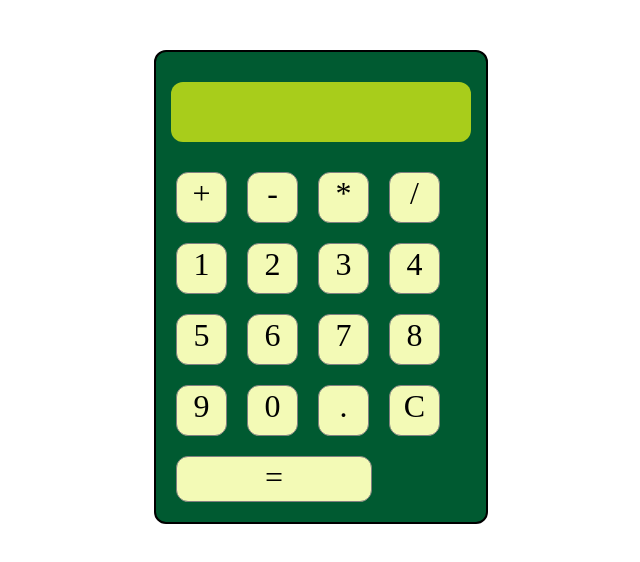
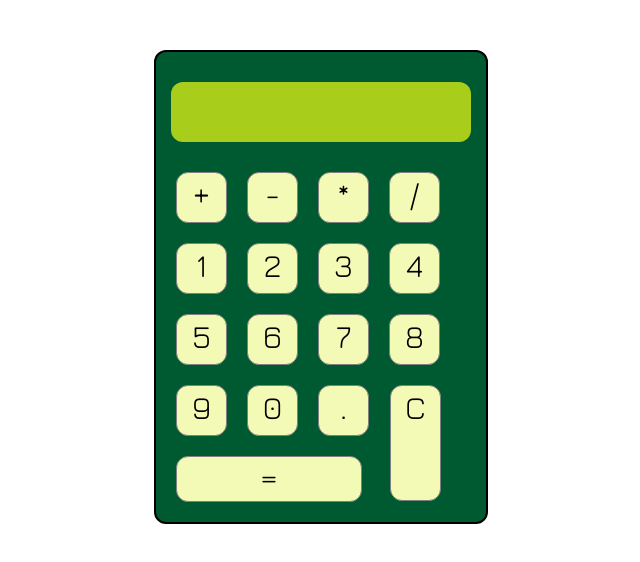
Before and after one commit to AdamSheaffer/Calculator, a website: page index.html in a window 1280 px wide. Shown: the whole page, without its empty margins (319-959 px from the left). Drawn offline with nearby package versions, Linux system fonts and the light colour scheme.

Commit message:
merge branch master

```diff
--- a/index.html
+++ b/index.html
@@ -3,6 +3,7 @@
   <head>
     <meta charset="UTF-8">
     <title>Calculator</title>
+    <link href='http://fonts.googleapis.com/css?family=Jura:400,600' rel='stylesheet' type='text/css'>
     <link rel="stylesheet" href="main.css" />
   </head>
   <body>
--- a/main.css
+++ b/main.css
@@ -6,6 +6,7 @@
   border-radius: 12px;
   padding: 10px;
   border: 2px solid black;
+  font-family: jura;
 }
 
 #display-screen {
@@ -36,7 +37,14 @@ a {
 
 #equal-button a{
   clear: left;
-  width: 190px;
+  width: 180px;
   height: 40px;
   margin: 10px  ;
 }
+
+#clear {
+  float: right;
+  height: 110px;
+  margin-right: 35px;
+  margin-left: 0
+}
--- a/main.js
+++ b/main.js
@@ -3,7 +3,7 @@ $(document).ready(function(){
   //$('#display-screen').text('0');
 
   function displayOutput(){
-    return $('#display-screen').val();
+    return $('#display-screen').text();
   }
 
   $("a").click(function(){
@@ -54,7 +54,6 @@ $(document).ready(function(){
       //  }
         break;
       default:
-        console.log(buttonValue);
         currentNumber = $('#display-screen').text() + buttonValue;
         $('#display-screen').text(currentNumber);
     }
```
Also changed, not shown: spec/test.js (+4 -4 lines).
